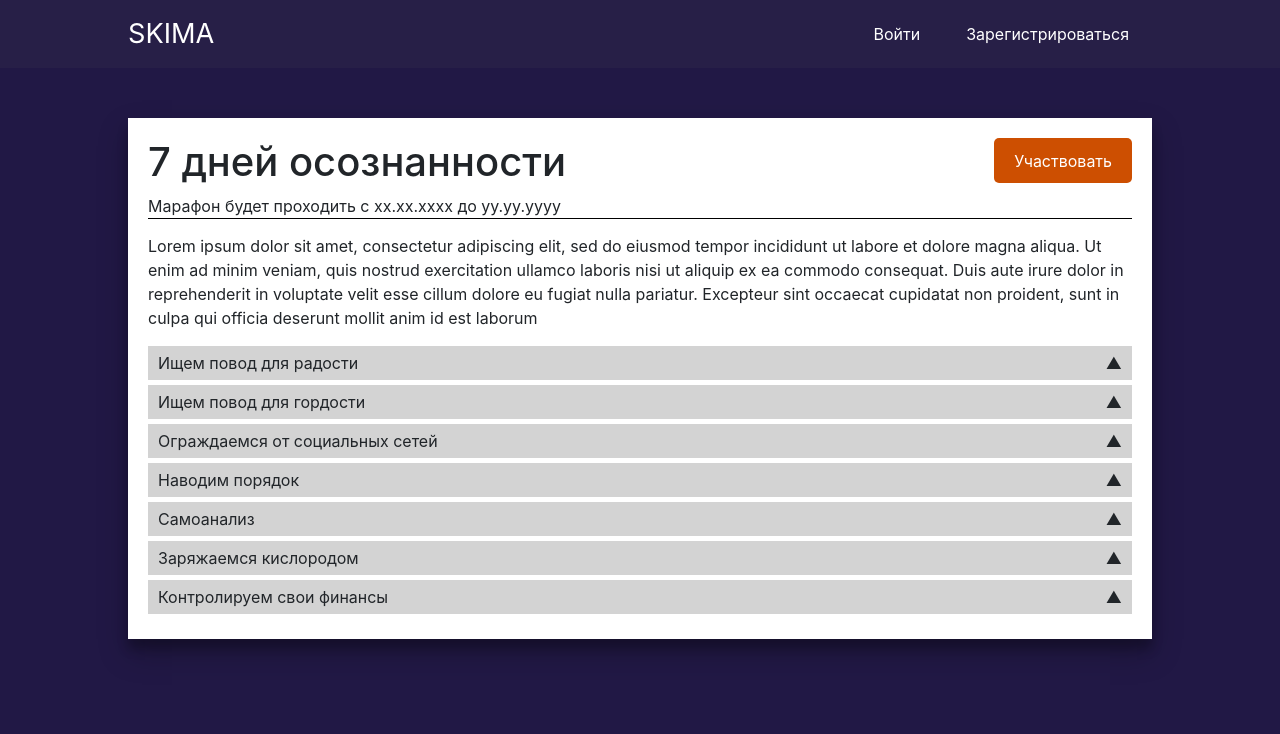
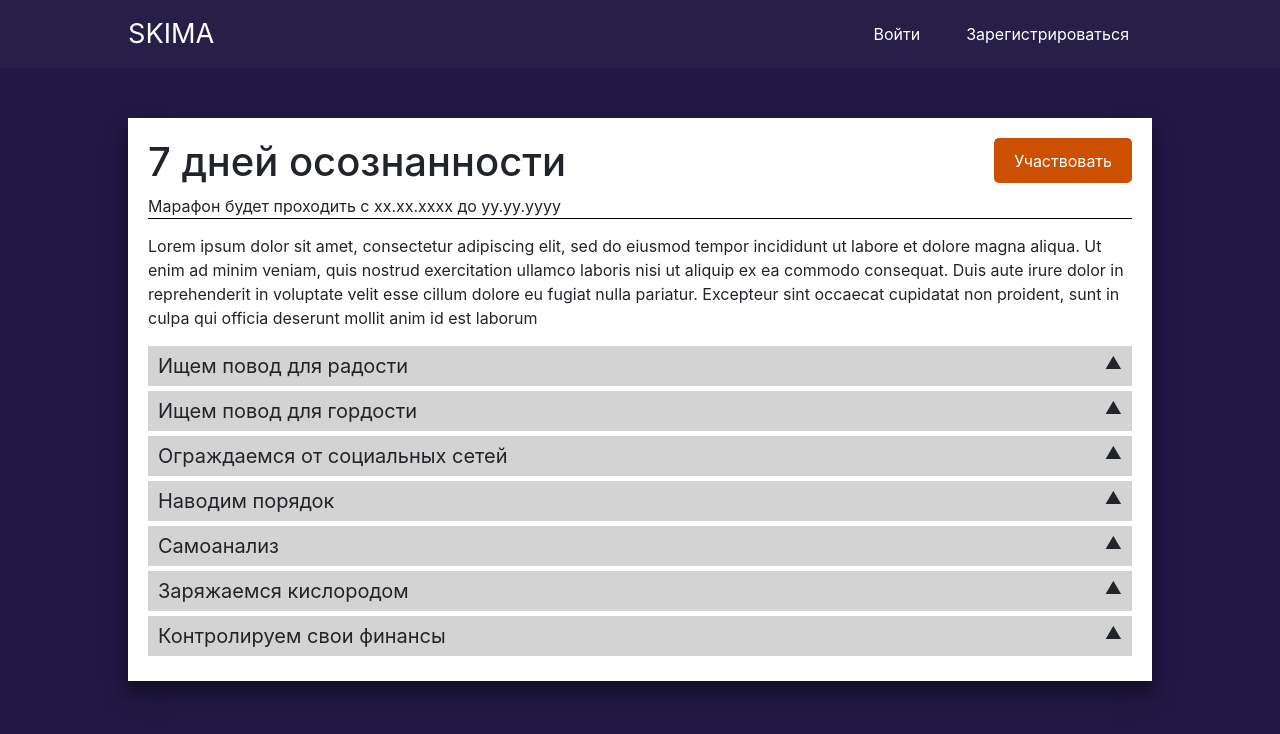
Before and after one commit to alisapopova9/skima-front, a React (Create React App) app: page /activities/1 in a window 1280 px wide. Shown: the top 734 px of the page. Built offline with nearby package versions, Linux system fonts and the light colour scheme; what webfontloader would draw is missing.

Commit message:
Accordion corrections

```diff
--- a/src/components/accordion/Accordion.js
+++ b/src/components/accordion/Accordion.js
@@ -46,6 +46,7 @@ export class Accordion extends Component {
                     isOpen={!!openSections[child.props.label]}
                     label={child.props.label}
                     onClick={onClick}
+                    key={child.props.id}
                   >
                       {child.props.children}
                   </AccordionSection>
--- a/src/components/accordion/accordionSection.module.css
+++ b/src/components/accordion/accordionSection.module.css
@@ -2,20 +2,27 @@
     background: lightgray;
     padding: 5px 10px;
     margin-bottom: 5px;
+    transition: .3s;
 }
 
 .openedSection {
     background: #ECECEC;
     padding: 5px 10px;
     margin-bottom: 5px;
+    transition: .3s;
 }
 
 .section {
     cursor: pointer;
+    font-size: 20px;
+}
+.sectionContainer:hover {
+    background: #f19e3b;
 }
 
 .arrowContainer {
     float: right;
+    font-size: 17px;
 }
 
 .sectionContent {
--- a/src/components/content/marathon/Marathon.js
+++ b/src/components/content/marathon/Marathon.js
@@ -111,7 +111,7 @@ export class Marathon extends Component {
 
         return sprints.map(function (sprint) {
             return (
-                    <div key={sprint.id} label={sprint.name} className={style.sprint}>
+                    <div key={sprint.id} id={sprint.id} label={sprint.name} className={style.sprint}>
                         {/*<h4 className={style.sprintName}>{sprint.name}</h4>*/}
                         <div>
                             {sprint.description}
--- a/src/components/content/marathon/marathon.module.css
+++ b/src/components/content/marathon/marathon.module.css
@@ -58,6 +58,10 @@
     padding: 0;
 }
 
+.sprint {
+    font-size: 20px;
+}
+
 .sprint:not(:last-of-type) {
     margin-bottom: 15px;
 }
```
